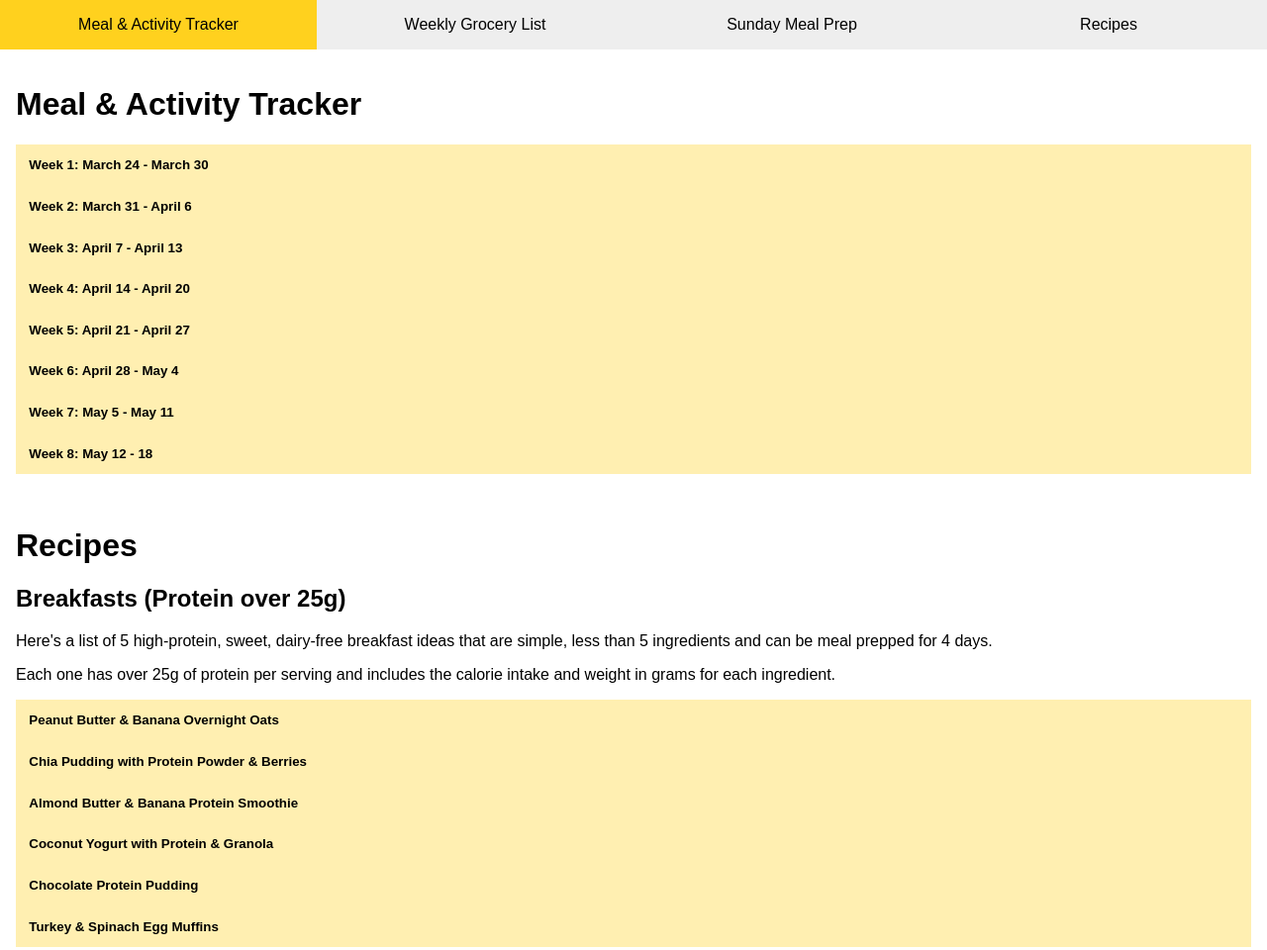
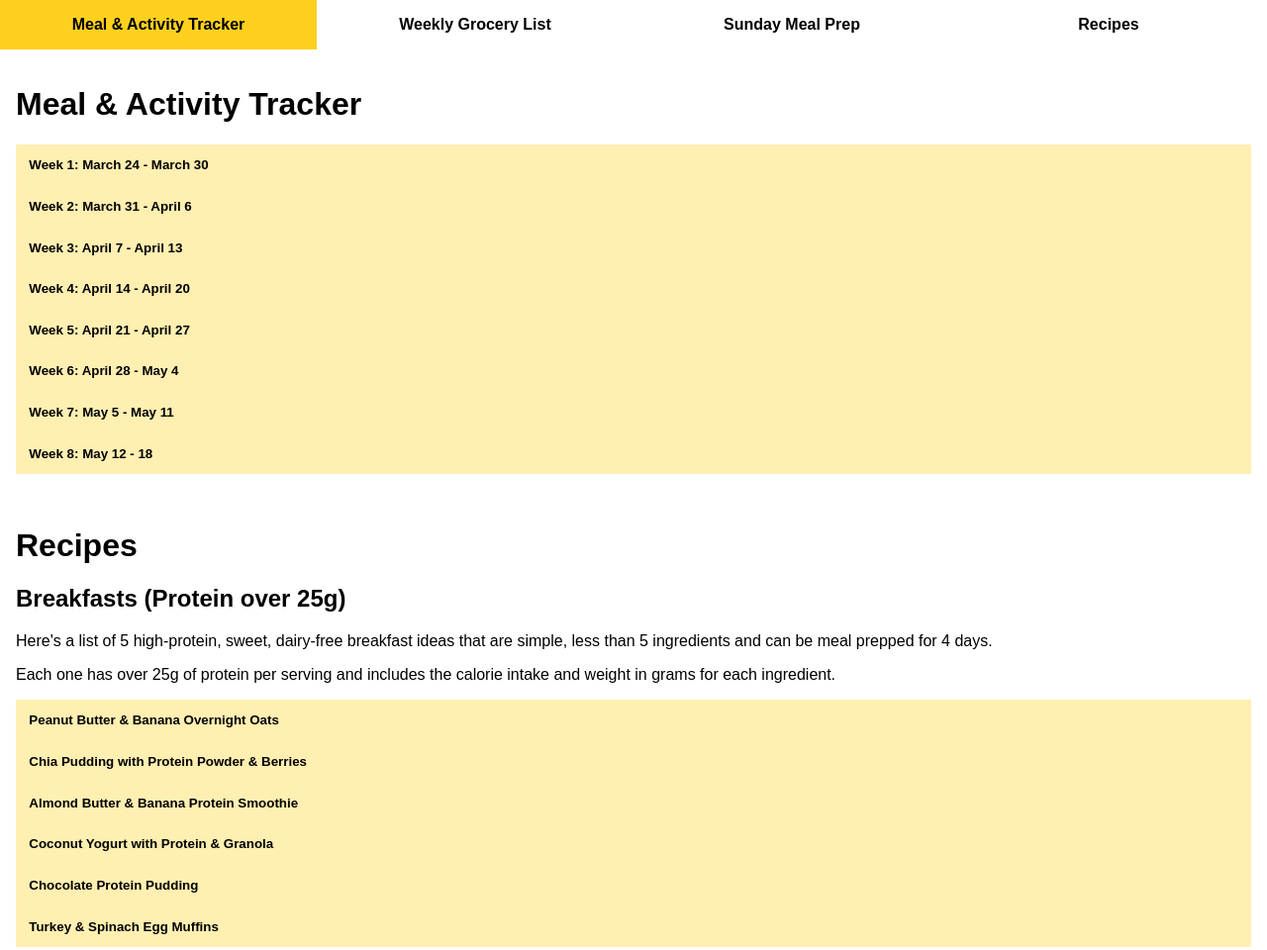
Before and after one commit to vivthebaker/2-month-challenge, a plain HTML site: page index.html in a window 1280 px wide. Shown: the top 960 px of the page at 99% size. Drawn offline with Linux system fonts and the light colour scheme.

Commit message:
Update index.html

```diff
--- a/index.html
+++ b/index.html
@@ -11,7 +11,8 @@
       flex: 1;
       padding: 1em;
       text-align: center;
-      background: #eee;
+      font-weight: bold;
+      background: #fff;
       cursor: pointer;
     }
     .tab-btn.active { background: #ffd11e; }
```
